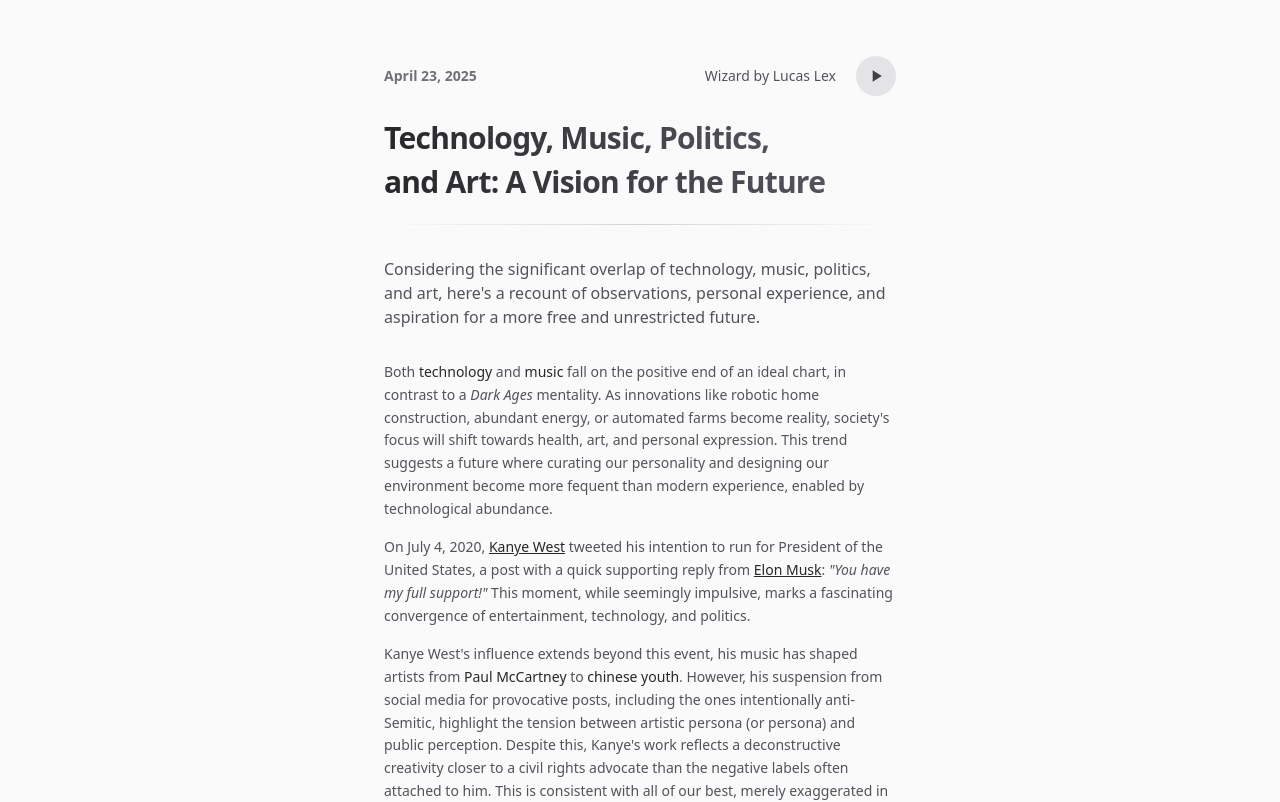
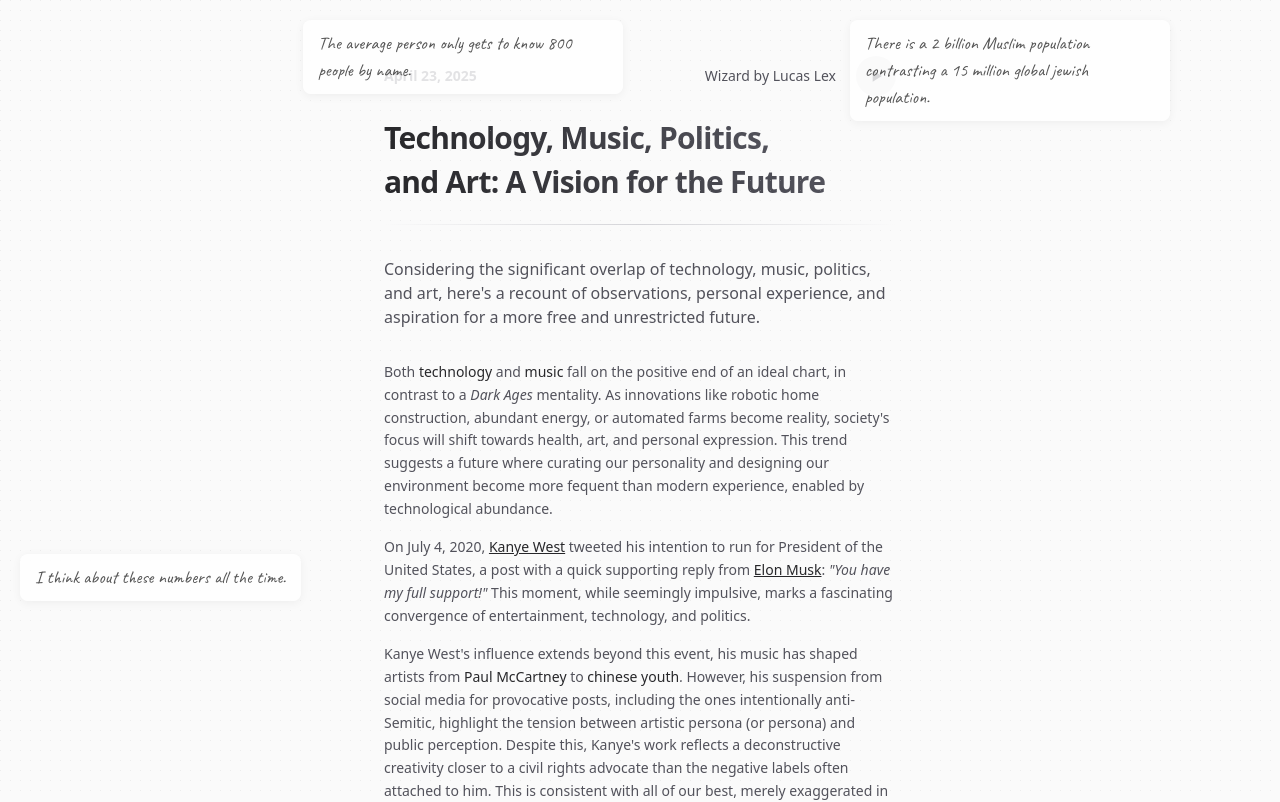
Before and after one commit to sailorjacob/Haven, a Next.js app: page /ns-essay in a window 1280 px wide. Shown: the top 802 px of the page. Built offline with nearby package versions, Linux system fonts and the light colour scheme.

Commit message:
Add floating sentences with drag-to-dismiss feature

```diff
--- a/app/layout.tsx
+++ b/app/layout.tsx
@@ -1,6 +1,13 @@
 import type { Metadata } from 'next'
 import './globals.css'
 import { ThemeProvider } from '@/components/theme-provider'
+import { Caveat } from 'next/font/google'
+
+const caveat = Caveat({
+  subsets: ['latin'],
+  display: 'swap',
+  variable: '--font-caveat',
+})
 
 export const metadata: Metadata = {
   title: 'Haven',
@@ -17,7 +24,7 @@ export default function RootLayout({
   children: React.ReactNode
 }>) {
   return (
-    <html lang="en">
+    <html lang="en" className={caveat.variable}>
       <body>
         <ThemeProvider attribute="class" defaultTheme="light" enableSystem={false}>
           {children}
--- a/app/ns-essay/page.tsx
+++ b/app/ns-essay/page.tsx
@@ -1,8 +1,114 @@
 "use client"
 
-import { motion } from "framer-motion"
+import { motion, useAnimation, PanInfo } from "framer-motion"
 import Link from "next/link"
-import { useState, useRef } from "react"
+import { useState, useRef, useEffect } from "react"
+
+// Random sentences to display
+const SENTENCES = [
+  "The average person only gets to know 800 people by name.",
+  "There is a 2 billion Muslim population contrasting a 15 million global jewish population.",
+  "The slain rapper XXXTENTACION still has 33 million monthly Spotify listeners.",
+  "700 million people live on a $2 international equivalence a day.",
+  "Elon has 200 million followers and 7 million people a year die from cigarettes.",
+  "200,000 people were killed by the atomic bomb, and 1,000 are falling casualties every day on the Ukraine / Russia front.",
+  "There are 8 million uber drivers, and 12 million global prisoners incarcerated.",
+  "The United States is 4% of the world's population, and since I was born, the global population has increased = 38.9352%",
+  "There are are roughly 2700 billionaires, I've met one and crossed paths with a couple others.",
+  "I've also crossed paths with some of the most unique artists in the world too.",
+  "I think about these numbers all the time."
+];
+
+// Floating sentence component
+function FloatingSentence() {
+  const [visible, setVisible] = useState(false);
+  const [sentence, setSentence] = useState("");
+  const [position, setPosition] = useState<{ top: string; left?: string; right?: string; bottom?: string }>({
+    top: "0px",
+    left: "0px"
+  });
+  const controls = useAnimation();
+
+  // Get a random sentence
+  const getRandomSentence = () => {
+    const randomIndex = Math.floor(Math.random() * SENTENCES.length);
+    return SENTENCES[randomIndex];
+  };
+
+  // Get a random position along the edges
+  const getRandomPosition = () => {
+    const positions = [
+      // Top edge
+      { top: "20px", left: `${Math.random() * 60 + 20}%` },
+      // Left edge
+      { top: `${Math.random() * 60 + 20}%`, left: "20px" },
+      // Right edge
+      { top: `${Math.random() * 60 + 20}%`, right: "20px" }
+    ];
+    return positions[Math.floor(Math.random() * positions.length)];
+  };
+
+  // Handle drag end
+  const handleDragEnd = (event: MouseEvent | TouchEvent | PointerEvent, info: PanInfo) => {
+    const velocity = Math.sqrt(info.velocity.x ** 2 + info.velocity.y ** 2);
+
+    // If thrown with enough force, remove it
+    if (velocity > 500) {
+      controls.start({
+        x: info.velocity.x > 0 ? 1000 : -1000,
+        y: info.velocity.y > 0 ? 1000 : -1000,
+        opacity: 0,
+        transition: { duration: 0.5 }
+      }).then(() => {
+        setVisible(false);
+        // Wait before showing the next one
+        setTimeout(showNewSentence, 1500);
+      });
+    }
+  };
+
+  // Show a new sentence
+  const showNewSentence = () => {
+    setSentence(getRandomSentence());
+    setPosition(getRandomPosition());
+    setVisible(true);
+    controls.set({ x: 0, y: 0, opacity: 0 });
+    controls.start({ opacity: 1, transition: { duration: 1 } });
+  };
+
+  // Initial setup
+  useEffect(() => {
+    // Show the first sentence after a delay
+    const timeout = setTimeout(showNewSentence, 2000);
+    return () => clearTimeout(timeout);
+  }, []);
+
+  if (!visible) return null;
+
+  return (
+    <motion.div
+      drag
+      dragConstraints={{ left: -100, right: 100, top: -100, bottom: 100 }}
+      dragElastic={0.1}
+      onDragEnd={handleDragEnd}
+      animate={controls}
+      className="fixed z-40 max-w-xs cursor-grab active:cursor-grabbing"
+      style={{
+        fontFamily: "var(--font-caveat)",
+        fontSize: '18px',
+        color: '#555',
+        backgroundColor: 'rgba(255, 255, 255, 0.8)',
+        padding: '10px 15px',
+        borderRadius: '8px',
+        boxShadow: '0 2px 10px rgba(0, 0, 0, 0.05)',
+        userSelect: 'none',
+        ...position
+      }}
+    >
+      {sentence}
+    </motion.div>
+  );
+}
 
 export default function LetterPage() {
   const [isPlaying, setIsPlaying] = useState(false)
@@ -33,6 +139,11 @@ export default function LetterPage() {
 
   return (
     <main className="min-h-screen bg-zinc-50 text-zinc-700 flex flex-col items-center p-6 font-sans">
+      {/* Add floating sentences */}
+      <FloatingSentence />
+      <FloatingSentence />
+      <FloatingSentence />
+
       <div className="container max-w-xl mx-auto py-8 px-4 md:px-8">
         <motion.div
           initial={{ opacity: 0, y: 20 }}
```
